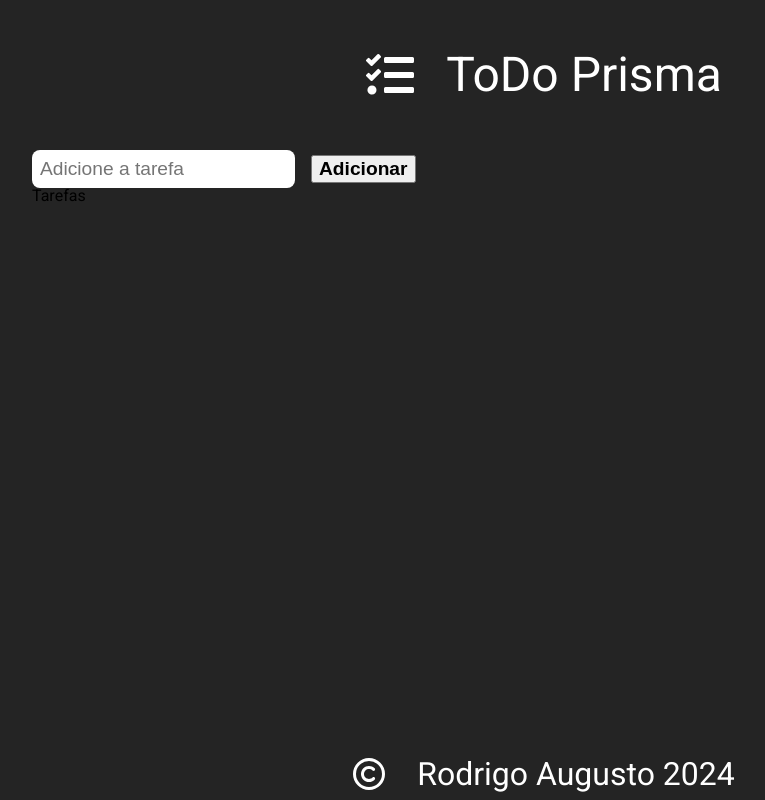
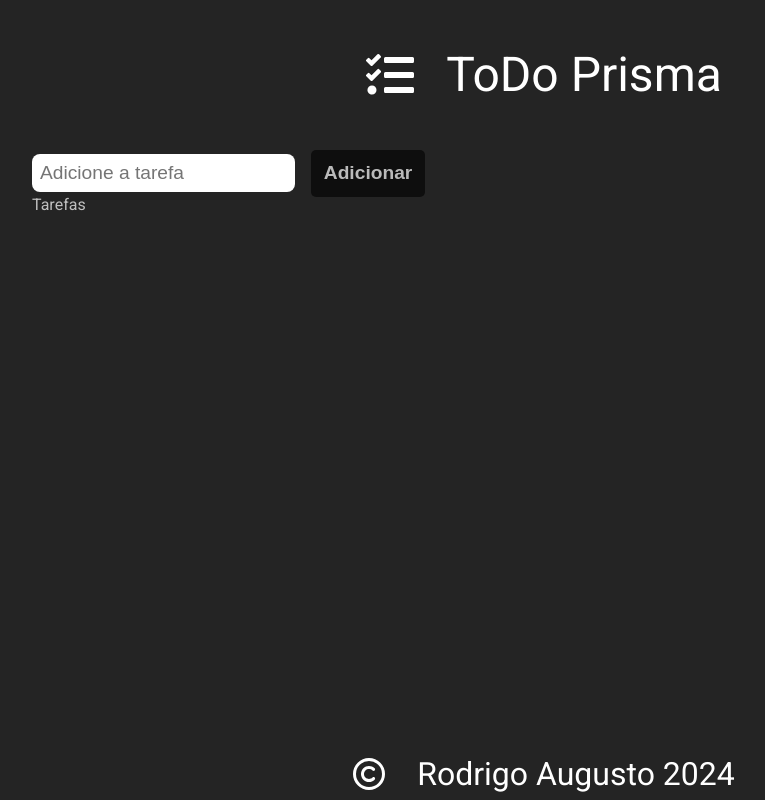
Before and after one commit to raugusto96/todo-prisma, a React (Vite) app in the folder app/: page / in a window 1280 px wide. Shown: the whole page, without its empty margins (96-861 px from the left). Built offline with nearby package versions, Linux system fonts and the light colour scheme.

Commit message:
style: add button styles

```diff
--- a/app/src/App.styles.ts
+++ b/app/src/App.styles.ts
@@ -7,6 +7,7 @@ export const Container = styled.div`
   justify-content: center;
   background-color: #242424;
   font-family: "Roboto", sans-serif;
+  color: rgba(230, 230, 230, 0.8);
   height: 100vh;
   width: 100vw;
   overflow: hidden;
--- a/app/src/presentation/components/button/Button.styles.ts
+++ b/app/src/presentation/components/button/Button.styles.ts
@@ -3,4 +3,9 @@ import styled from "styled-components";
 export const ButtonWrapper = styled.button`
   font-size: 1.2rem;
   font-weight: 700;
+  background-color: rgba(9, 9, 9, 0.8);
+  color: rgba(230, 230, 230, 0.8);
+  border-style: none;
+  border-radius: 5px;
+  padding: 0.8rem;
 `;
```
